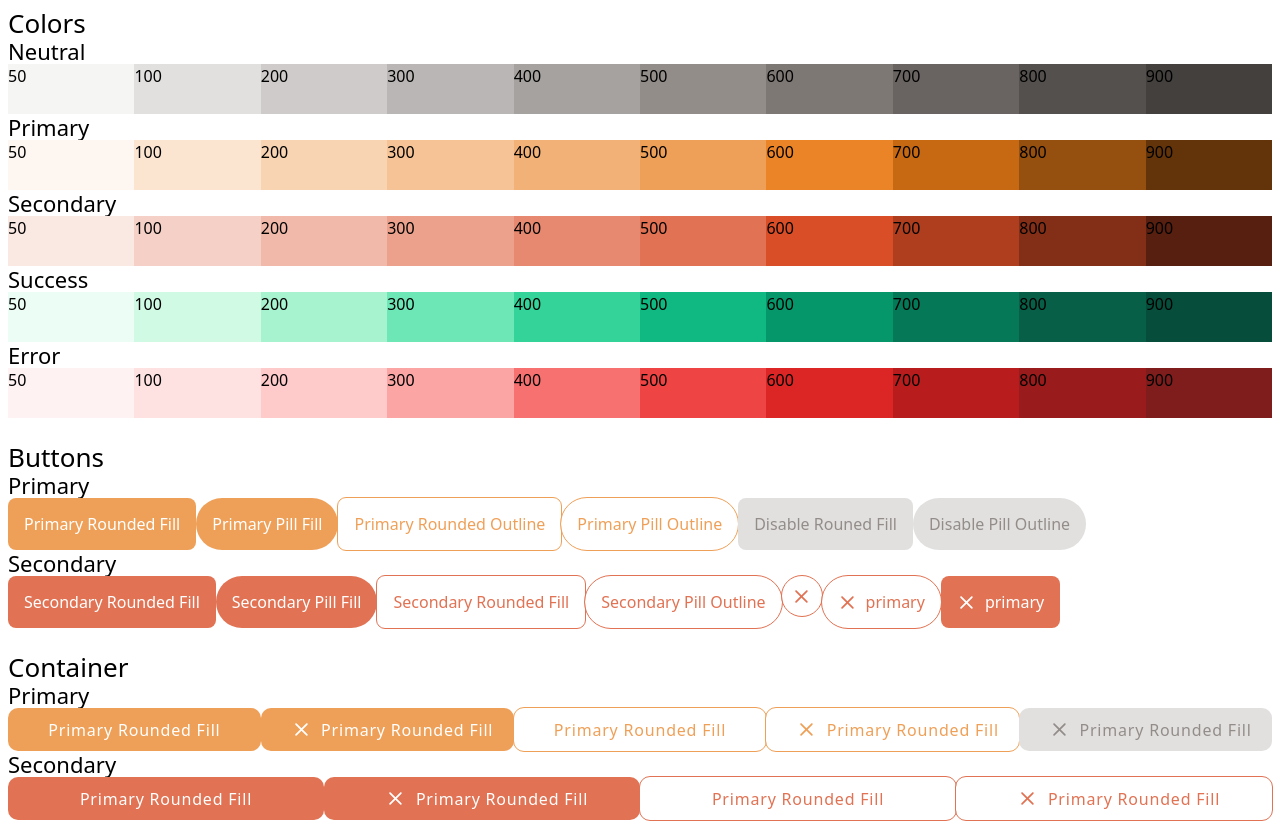
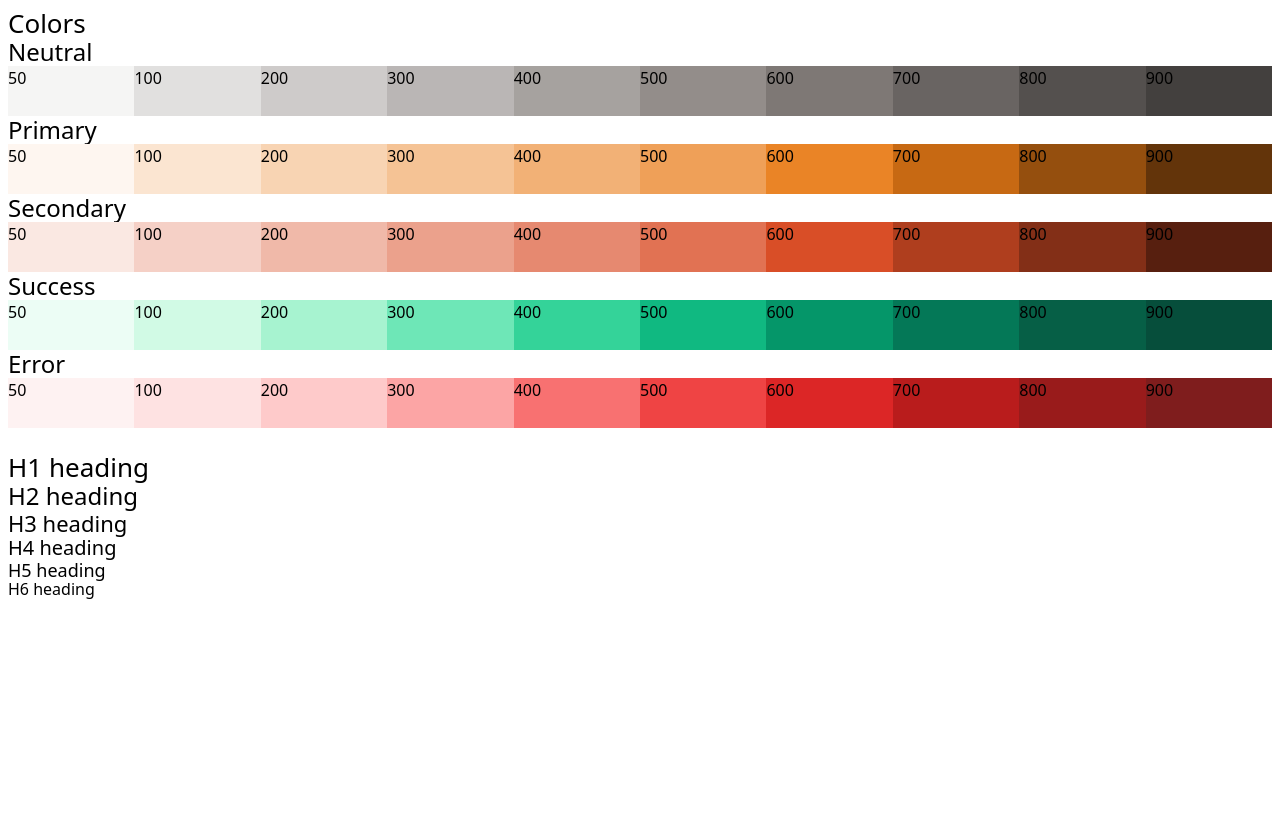
Before and after one commit to Icarus1223/Creato-Nextjs, a Next.js app: page / in a window 1280 px wide. After the commit the page ends 800 px from the top, so only its background shows below. Built offline with nearby package versions, Linux system fonts and the light colour scheme.

Commit message:
h1 - h6 tags

```diff
--- a/pages/index.tsx
+++ b/pages/index.tsx
@@ -4,8 +4,8 @@ import Container from "../src/components/Container";
 export default function Home() {
   return (
     <div className="px-2 py-2">
-      <h1 className="text-3xl">Colors</h1>
-      <h1 className="text-xl">Neutral</h1>
+      <h1>Colors</h1>
+      <h2>Neutral</h2>
       <div className="flex">
         <div className="w-[130px] h-[50px] bg-neutral-50">50</div>
         <div className="w-[130px] h-[50px] bg-neutral-100">100</div>
@@ -18,7 +18,7 @@ export default function Home() {
         <div className="w-[130px] h-[50px] bg-neutral-800">800</div>
         <div className="w-[130px] h-[50px] bg-neutral-900">900</div>
       </div>
-      <h1 className="text-xl">Primary</h1>
+      <h2>Primary</h2>
       <div className="flex">
         <div className="w-[130px] h-[50px] bg-primary-50">50</div>
         <div className="w-[130px] h-[50px] bg-primary-100">100</div>
@@ -31,7 +31,7 @@ export default function Home() {
         <div className="w-[130px] h-[50px] bg-primary-800">800</div>
         <div className="w-[130px] h-[50px] bg-primary-900">900</div>
       </div>
-      <h1 className="text-xl">Secondary</h1>
+      <h2>Secondary</h2>
       <div className="flex">
         <div className="w-[130px] h-[50px] bg-secondary-50">50</div>
         <div className="w-[130px] h-[50px] bg-secondary-100">100</div>
@@ -44,7 +44,7 @@ export default function Home() {
         <div className="w-[130px] h-[50px] bg-secondary-800">800</div>
         <div className="w-[130px] h-[50px] bg-secondary-900">900</div>
       </div>
-      <h1 className="text-xl">Success</h1>
+      <h2>Success</h2>
       <div className="flex">
         <div className="w-[130px] h-[50px] bg-success-50">50</div>
         <div className="w-[130px] h-[50px] bg-success-100">100</div>
@@ -57,7 +57,7 @@ export default function Home() {
         <div className="w-[130px] h-[50px] bg-success-800">800</div>
         <div className="w-[130px] h-[50px] bg-success-900">900</div>
       </div>
-      <h1 className="text-xl">Error</h1>
+      <h2>Error</h2>
       <div className="flex">
         <div className="w-[130px] h-[50px] bg-error-50">50</div>
         <div className="w-[130px] h-[50px] bg-error-100">100</div>
@@ -71,8 +71,14 @@ export default function Home() {
         <div className="w-[130px] h-[50px] bg-error-900">900</div>
       </div>
       <br />
-      <h1 className="text-3xl">Buttons</h1>
-      <h2 className="text-xl">Primary</h2>
+      <h1>H1 heading</h1>
+      <h2>H2 heading</h2>
+      <h3>H3 heading</h3>
+      <h4>H4 heading</h4>
+      <h5>H5 heading</h5>
+      <h6>H6 heading</h6>
+      {/* <h1>Buttons</h1>
+      <h2>Primary</h2>
       <div className="flex">
         <Button
           color="primary"
@@ -112,7 +118,7 @@ export default function Home() {
           disabled
         />
       </div>
-      <h2 className="text-xl">Secondary</h2>
+      <h2>Secondary</h2>
       <div className="flex">
         <Button
           color="secondary"
@@ -158,8 +164,8 @@ export default function Home() {
         />
       </div>
       <br />
-      <h1 className="text-3xl">Container</h1>
-      <h2 className="text-xl">Primary</h2>
+      <h1>Container</h1>
+      <h2>Primary</h2>
       <div className="flex">
         <Container
           color="primary"
@@ -187,7 +193,7 @@ export default function Home() {
           icon="close"
         />
       </div>
-      <h2 className="text-xl">Secondary</h2>
+      <h2>Secondary</h2>
       <div className="flex">
       <Container
           color="secondary"
@@ -209,7 +215,7 @@ export default function Home() {
           outlined
           icon="close"
         />
-      </div>
+      </div> */}
     </div>
   );
 }
--- a/styles/globals.css
+++ b/styles/globals.css
@@ -1,3 +1,31 @@
 @tailwind base;
 @tailwind components;
 @tailwind utilities;
+
+h1 {
+    @apply text-2xl sm:text-3xl
+}
+
+h2 {
+    @apply text-xl sm:text-2xl
+}
+
+h3 {
+    @apply text-lg sm:text-xl
+}
+
+h4 {
+    @apply text-base sm:text-lg
+}
+
+h5 {
+    @apply text-sm sm:text-base
+}
+
+h6 {
+    @apply text-xm sm:text-sm
+}
+
+button {
+    @apply p-4
+}
--- a/tailwind.config.js
+++ b/tailwind.config.js
@@ -77,9 +77,10 @@ module.exports = {
       white: '#FFFFFF'
     },
     fontSize: {
-      sm: ['14px', '18px'],
-      base: ['16px', '18px'],
-      lg: ['18px', '20px'],
+      xm: ['14px', '18px'],
+      sm: ['16px', '18px'],
+      base: ['18px', '20px'],
+      lg: ['20px', '24px'],
       xl: ['22px', '26px'],
       '2xl': ['24px', '28px'],
       '3xl': ['26px', '30px']
```
